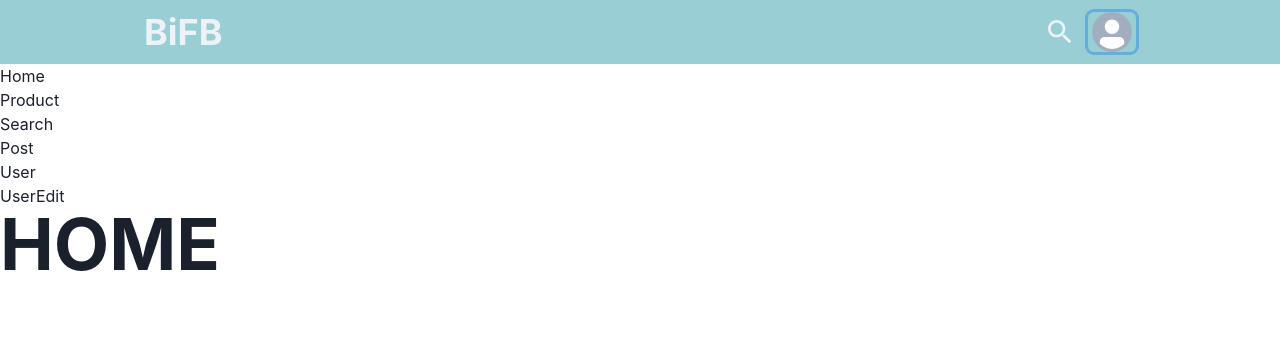
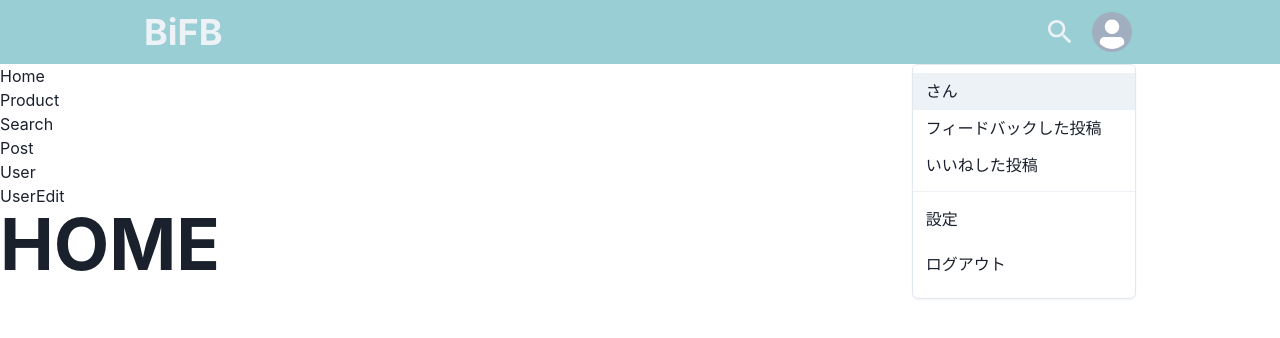
Before and after one commit to yochimonji/bifb, a React (Create React App) app: page /post in a window 1280 px wide. Both pictures are taken after a click on the button 1112 px from the left and 32 px from the top of the page. Shown: the top 338 px of the page. Built offline with nearby package versions, Linux system fonts and the light colour scheme; no server answers.

Commit message:
add ログイン中のヘッダーのユーザーアイコンの動作
ログアウトがうまく動かない

```diff
--- a/src/components/HeaderMenu.tsx
+++ b/src/components/HeaderMenu.tsx
@@ -1,18 +1,12 @@
 import React, { useContext } from "react";
-import { Button, Icon, HStack, Avatar } from "@chakra-ui/react";
+import { Button, Icon, HStack } from "@chakra-ui/react";
 import { MdSearch, MdNotifications, MdNoteAdd } from "react-icons/md";
-import { useHistory, Link as ReactLink } from "react-router-dom";
-import { FcGoogle } from "react-icons/fc";
 
 import { AuthContext } from "../auth/AuthProvider";
+import { HeaderMenuUser } from ".";
 
 const HeaderMenu = (): JSX.Element => {
-  const { googleLogin, logout, currentUser } = useContext(AuthContext);
-  const history = useHistory();
-
-  const handleGoogleLogin = () => {
-    googleLogin(history);
-  };
+  const { currentUser } = useContext(AuthContext);
 
   return (
     <HStack>
@@ -29,14 +23,7 @@ const HeaderMenu = (): JSX.Element => {
           </Button>
         </>
       )}
-      <Button colorScheme="none" p="1">
-        <Avatar
-          w="10"
-          h="10"
-          src={currentUser?.photoURL as string | undefined}
-          name={currentUser?.displayName as string | undefined}
-        />
-      </Button>
+      <HeaderMenuUser />
     </HStack>
   );
 };
--- /dev/null
+++ b/src/components/HeaderMenuUser.tsx
@@ -0,0 +1,71 @@
+import React, { useContext } from "react";
+import {
+  Menu,
+  MenuButton,
+  MenuList,
+  MenuItem,
+  MenuDivider,
+  Button,
+  Avatar,
+  Link,
+} from "@chakra-ui/react";
+import { useHistory } from "react-router-dom";
+import { FcGoogle } from "react-icons/fc";
+
+import { AuthContext } from "../auth/AuthProvider";
+
+const HeaderMenuUser = (): JSX.Element => {
+  const { googleLogin, logout, currentUser } = useContext(AuthContext);
+  const history = useHistory();
+
+  const handleGoogleLogin = () => {
+    googleLogin(history);
+  };
+
+  const handleLogout = () => {
+    logout(history);
+  };
+
+  return (
+    <Menu placement="bottom-start">
+      <MenuButton colorScheme="none" p="1">
+        <Avatar
+          w="10"
+          h="10"
+          src={currentUser?.photoURL as string | undefined}
+          name={currentUser?.displayName as string | undefined}
+        />
+      </MenuButton>
+      <MenuList>
+        <MenuItem>
+          <Link href="/User">
+            {currentUser?.displayName}
+            <span> さん</span>
+          </Link>
+        </MenuItem>
+        <MenuItem>
+          <Link href="/User">フィードバックした投稿</Link>
+        </MenuItem>
+        <MenuItem>
+          <Link href="/User">いいねした投稿</Link>
+        </MenuItem>
+        <MenuDivider />
+        <MenuItem>
+          <Link href="/User/Edit">設定</Link>
+        </MenuItem>
+        <MenuItem>
+          <Button
+            variant="unstyled"
+            fontWeight="medium"
+            _hover={{ textDecorationLine: "underline" }}
+            onClick={handleLogout}
+          >
+            ログアウト
+          </Button>
+        </MenuItem>
+      </MenuList>
+    </Menu>
+  );
+};
+
+export default HeaderMenuUser;
--- a/src/components/index.ts
+++ b/src/components/index.ts
@@ -6,3 +6,4 @@ export { default as User } from "./User";
 export { default as UserEdit } from "./UserEdit";
 export { default as Header } from "./Header";
 export { default as HeaderMenu } from "./HeaderMenu";
+export { default as HeaderMenuUser } from "./HeaderMenuUser";
```
